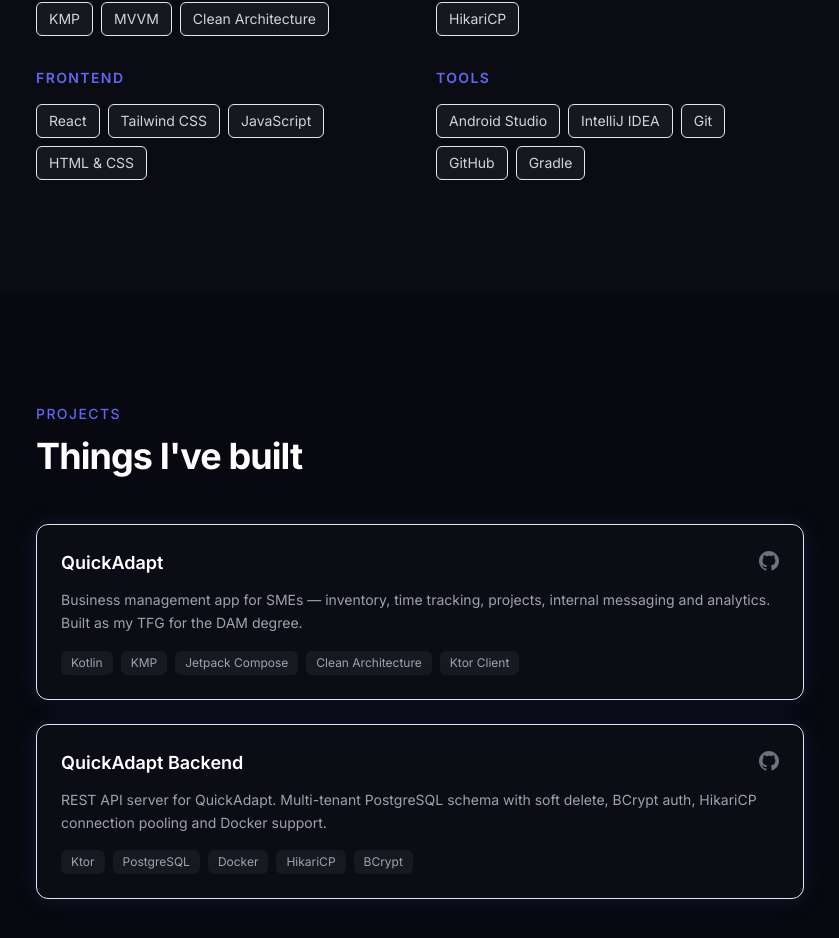
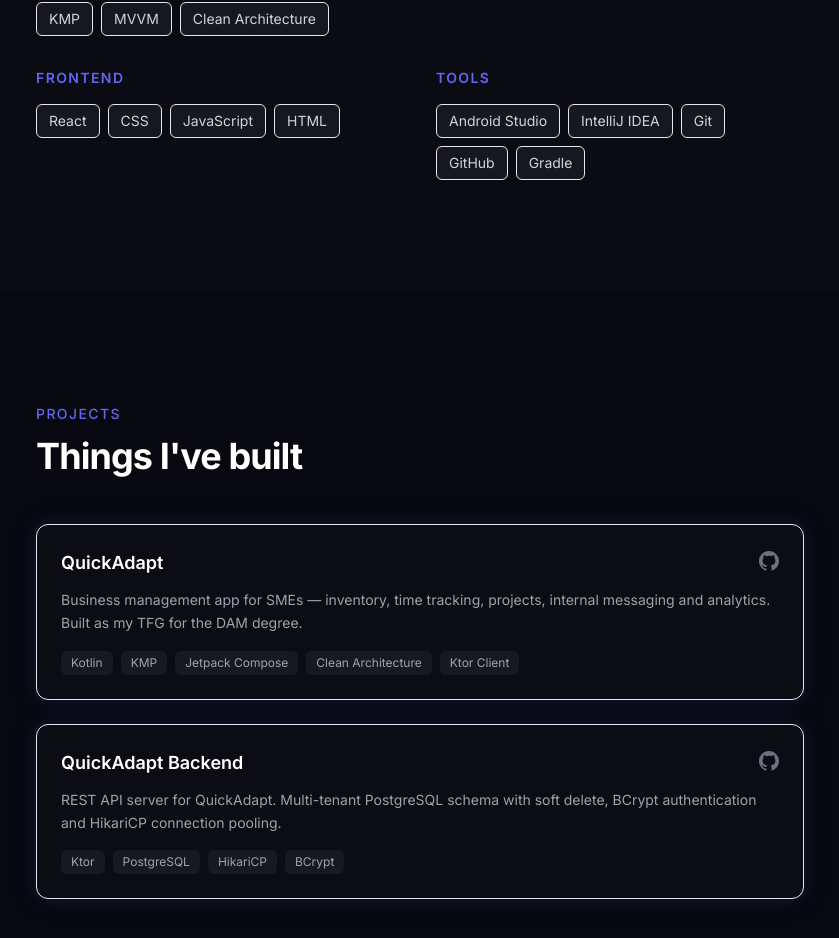
Before and after one commit to DavidBertsan/DavidBertsan.github.io, a React (Vite) app: page / in a window 1280 px wide. Shown: the part 1843-2781 px from the top of the page, without its empty margins (220-1059 px from the left). Built offline with nearby package versions, Linux system fonts and the light colour scheme.

Commit message:
feat: remove Docker and Tailwind CSS from skills and projects

```diff
--- a/src/components/Projects.jsx
+++ b/src/components/Projects.jsx
@@ -10,8 +10,8 @@
   {
     title: 'QuickAdapt Backend',
     description:
-      'REST API server for QuickAdapt. Multi-tenant PostgreSQL schema with soft delete, BCrypt auth, HikariCP connection pooling and Docker support.',
-    tags: ['Ktor', 'PostgreSQL', 'Docker', 'HikariCP', 'BCrypt'],
+      'REST API server for QuickAdapt. Multi-tenant PostgreSQL schema with soft delete, BCrypt authentication and HikariCP connection pooling.',
+    tags: ['Ktor', 'PostgreSQL', 'HikariCP', 'BCrypt'],
     github: 'https://github.com/DavidBertsan/QuickAdapt_backend',
     accent: '#8b5cf6',
   },
--- a/src/components/Skills.jsx
+++ b/src/components/Skills.jsx
@@ -5,11 +5,11 @@
   },
   {
     label: 'Backend',
-    skills: ['Ktor', 'PostgreSQL', 'Docker', 'REST API', 'HikariCP'],
+    skills: ['Ktor', 'PostgreSQL', 'REST API', 'HikariCP'],
   },
   {
     label: 'Frontend',
-    skills: ['React', 'Tailwind CSS', 'JavaScript', 'HTML & CSS'],
+    skills: ['React', 'CSS', 'JavaScript', 'HTML'],
   },
   {
     label: 'Tools',
```
